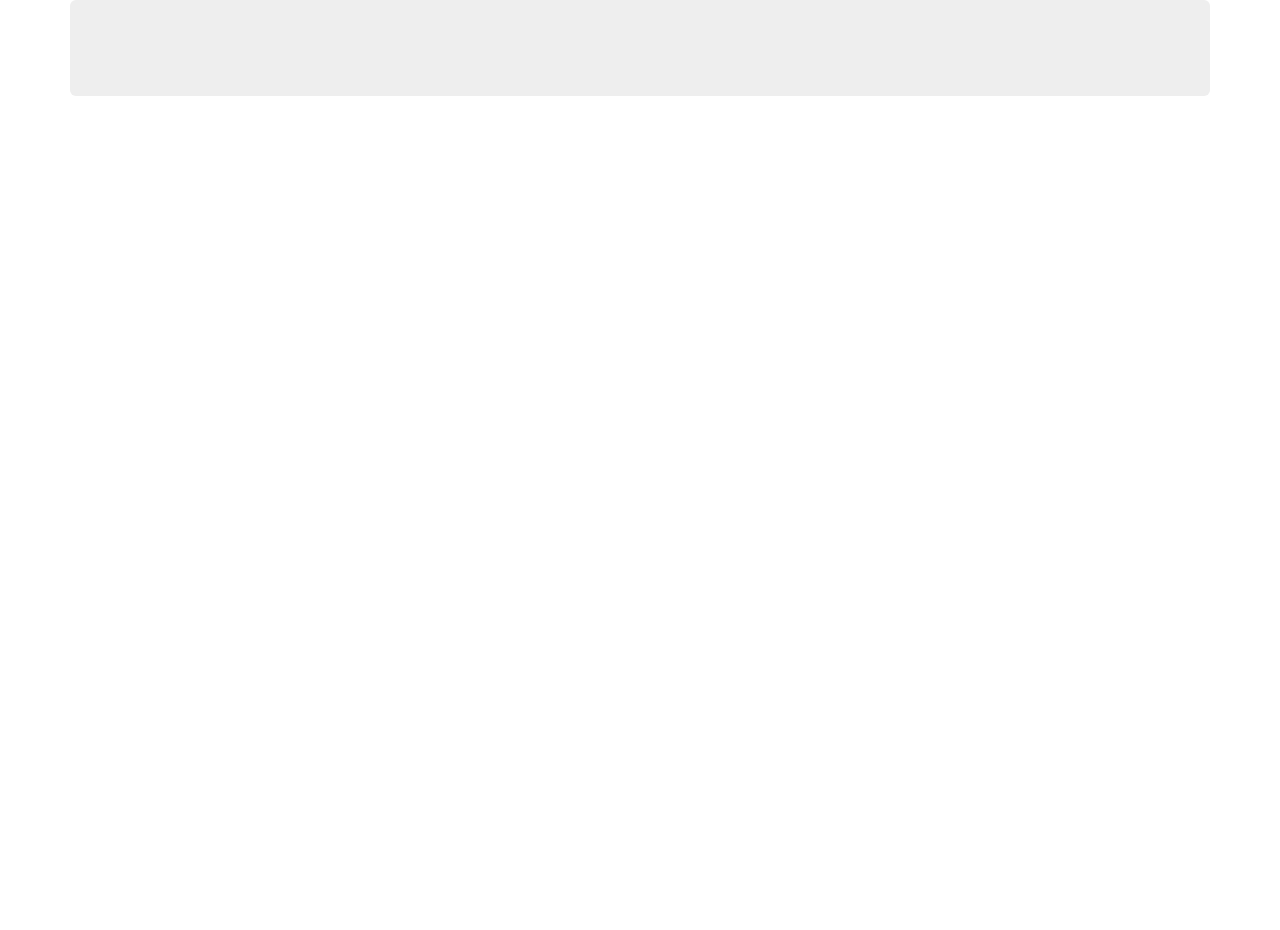
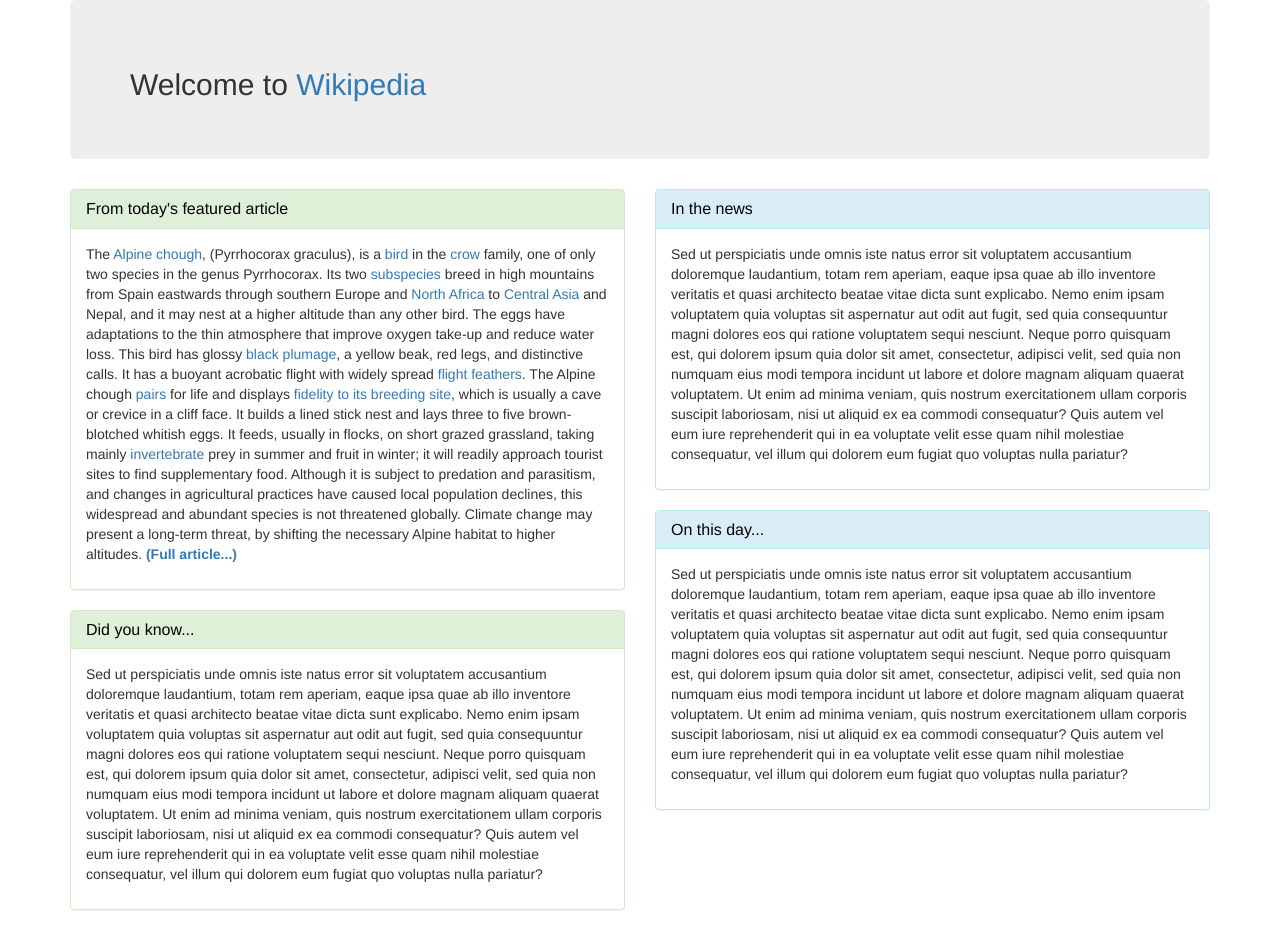
Before and after one commit to eswotinsky/wikipedia-rebuild, a plain HTML site: page index.html in a window 1280 px wide. Before the commit the page ends 800 px from the top, so only its background shows below. Drawn offline with Linux system fonts and the light colour scheme; files that its build step writes are made by us from their sources.

Commit message:
add basic grid structure and placeholder text

```diff
--- a/css/styles.css
+++ b/css/styles.css
@@ -0,0 +1,3 @@
+.panel-title {
+  color: black;
+}
--- a/index.html
+++ b/index.html
@@ -2,13 +2,78 @@
 <html>
   <head>
     <title>Wikipedia Rebuild</title>
-    <link href="bootstrap.css" rel="stylesheet" type="text/css">
-    <link href="styles.css" rel="stylesheet" type="text/css">
+    <link href="css/bootstrap.css" rel="stylesheet" type="text/css">
+    <link href="css/styles.css" rel="stylesheet" type="text/css">
   </head>
   <body>
     <div class="container">
+
       <div class="jumbotron">
+        <h2>Welcome to <a href="#">Wikipedia</a></h2>
       </div>
+
+  <div class="row">
+
+    <div class="col-md-6">
+
+      <div class="panel panel-success">
+        <div class="panel-heading">
+          <h2 class="panel-title">From today's featured article</h2>
+        </div>
+        <div class="panel-body">
+          <p>The <a href="#">Alpine chough</a>, (Pyrrhocorax graculus), is a <a href="#">bird</a> in the <a href="#">crow</a> family, one of only two species in the
+            genus Pyrrhocorax. Its two <a href="#">subspecies</a> breed in high mountains from Spain eastwards through southern Europe and <a href="#">North Africa</a>
+            to <a href="#">Central Asia</a> and Nepal, and it may nest at a higher altitude than any other bird. The eggs have adaptations to the thin atmosphere that
+            improve oxygen take-up and reduce water loss. This bird has glossy <a href="#">black plumage</a>, a yellow beak, red legs, and distinctive calls. It has a
+            buoyant acrobatic flight with widely spread <a href="#">flight feathers</a>. The Alpine chough <a href="#">pairs</a> for life and displays
+            <a href="#">fidelity to its breeding site</a>, which is usually a cave or crevice in a cliff face. It builds a lined stick nest and lays three to five
+            brown-blotched whitish eggs. It feeds, usually in flocks, on short grazed grassland, taking mainly <a href="#">invertebrate</a> prey in summer and fruit
+            in winter; it will readily approach tourist sites to find supplementary food. Although it is subject to predation and parasitism, and changes in
+            agricultural practices have caused local population declines, this widespread and abundant species is not threatened globally. Climate change may present a
+            long-term threat, by shifting the necessary Alpine habitat to higher altitudes. <strong><a href="#">(Full article...)</a></strong></p>
+        </div>
+      </div>
+
+      <div class="panel panel-success">
+        <div class="panel-heading">
+          <h2 class="panel-title">Did you know...</h2>
+        </div>
+        <div class="panel-body">
+          <p>Sed ut perspiciatis unde omnis iste natus error sit voluptatem accusantium doloremque laudantium, totam rem aperiam, eaque ipsa quae ab illo inventore veritatis et quasi architecto beatae vitae dicta sunt explicabo. Nemo enim ipsam voluptatem quia voluptas sit aspernatur aut odit aut fugit, sed quia consequuntur magni dolores eos qui ratione voluptatem sequi nesciunt. Neque porro quisquam est, qui dolorem ipsum quia dolor sit amet, consectetur, adipisci velit, sed quia non numquam eius modi tempora incidunt ut labore et dolore magnam aliquam quaerat voluptatem. Ut enim ad minima veniam, quis nostrum exercitationem ullam corporis suscipit laboriosam, nisi ut aliquid ex ea commodi consequatur? Quis autem vel eum iure reprehenderit qui in ea voluptate velit esse quam nihil molestiae consequatur, vel illum qui dolorem eum fugiat quo voluptas nulla pariatur?</p>
+        </div>
+      </div>
+
     </div>
+
+
+      <div class="col-md-6">
+
+        <div class="panel panel-info">
+          <div class="panel-heading">
+            <h2 class="panel-title">In the news</h2>
+          </div>
+          <div class="panel-body">
+            <p>Sed ut perspiciatis unde omnis iste natus error sit voluptatem accusantium doloremque laudantium, totam rem aperiam, eaque ipsa quae ab illo inventore veritatis et quasi architecto beatae vitae dicta sunt explicabo. Nemo enim ipsam voluptatem quia voluptas sit aspernatur aut odit aut fugit, sed quia consequuntur magni dolores eos qui ratione voluptatem sequi nesciunt. Neque porro quisquam est, qui dolorem ipsum quia dolor sit amet, consectetur, adipisci velit, sed quia non numquam eius modi tempora incidunt ut labore et dolore magnam aliquam quaerat voluptatem. Ut enim ad minima veniam, quis nostrum exercitationem ullam corporis suscipit laboriosam, nisi ut aliquid ex ea commodi consequatur? Quis autem vel eum iure reprehenderit qui in ea voluptate velit esse quam nihil molestiae consequatur, vel illum qui dolorem eum fugiat quo voluptas nulla pariatur?</p>
+            </div>
+        </div>
+        <div class="panel panel-info">
+          <div class="panel-heading">
+            <h2 class="panel-title">On this day...</h2>
+          </div>
+          <div class="panel-body">
+            <p>Sed ut perspiciatis unde omnis iste natus error sit voluptatem accusantium doloremque laudantium, totam rem aperiam, eaque ipsa quae ab illo inventore veritatis et quasi architecto beatae vitae dicta sunt explicabo. Nemo enim ipsam voluptatem quia voluptas sit aspernatur aut odit aut fugit, sed quia consequuntur magni dolores eos qui ratione voluptatem sequi nesciunt. Neque porro quisquam est, qui dolorem ipsum quia dolor sit amet, consectetur, adipisci velit, sed quia non numquam eius modi tempora incidunt ut labore et dolore magnam aliquam quaerat voluptatem. Ut enim ad minima veniam, quis nostrum exercitationem ullam corporis suscipit laboriosam, nisi ut aliquid ex ea commodi consequatur? Quis autem vel eum iure reprehenderit qui in ea voluptate velit esse quam nihil molestiae consequatur, vel illum qui dolorem eum fugiat quo voluptas nulla pariatur?</p>
+            </div>
+        </div>
+      </div>
+
+      </div>
+
+
+
+    </div>
+
+    </div>
+
   </body>
 </html>
+<!--  -->
```
